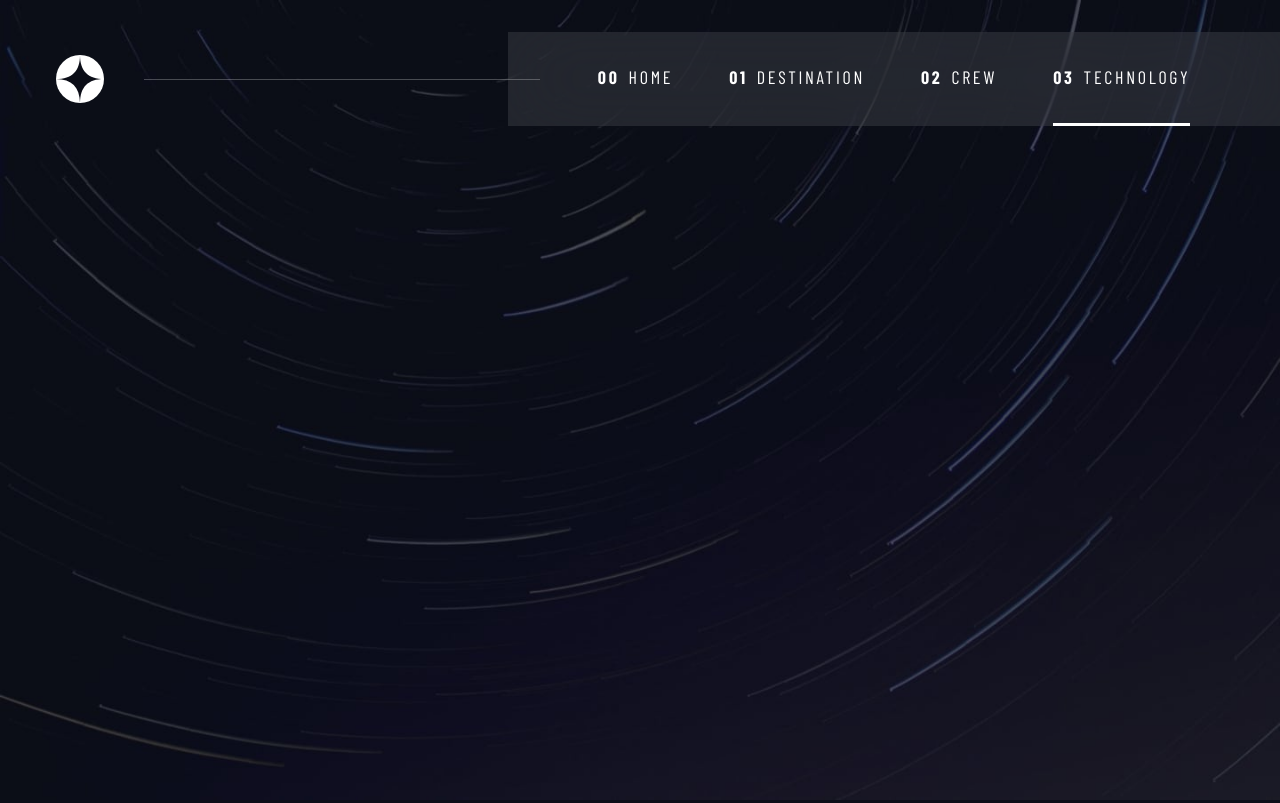
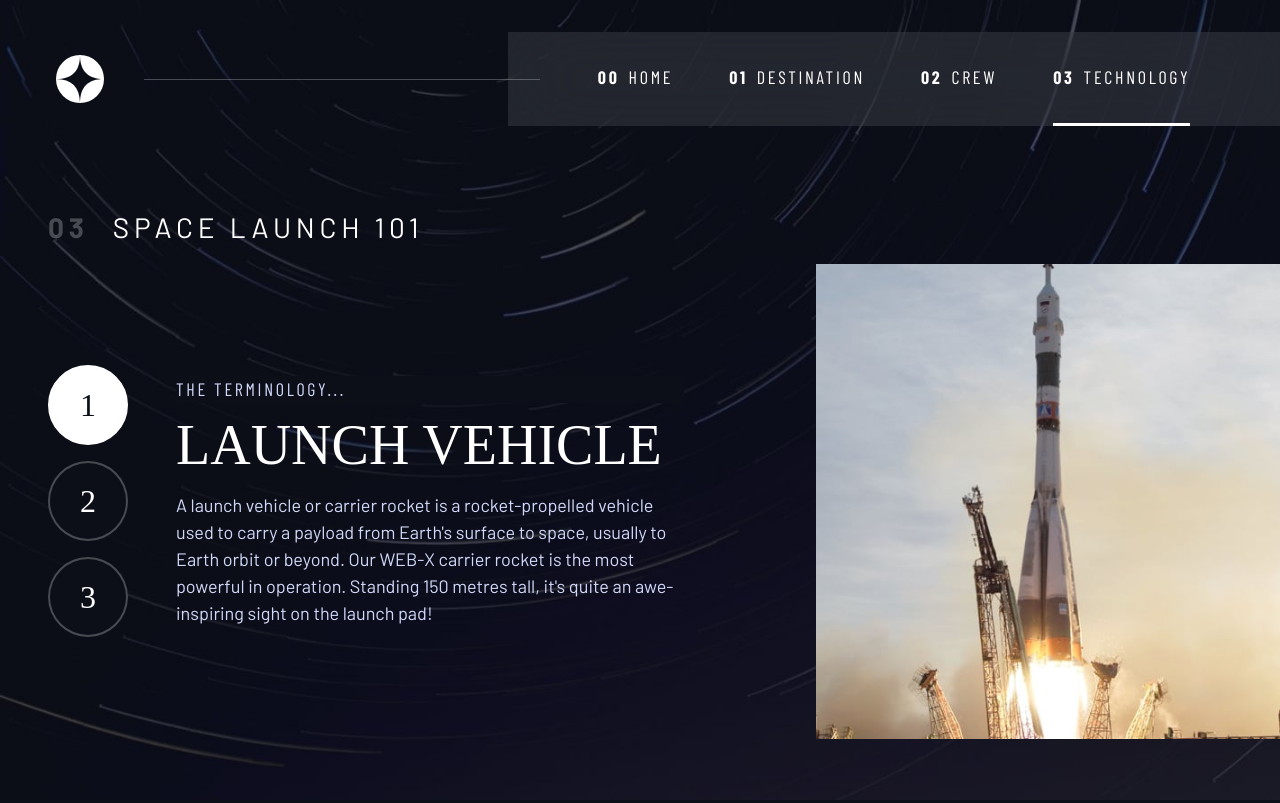
Before and after one commit to unhommequidort/space-tourism, a Next.js app: page /technology in a window 1280 px wide. Built offline with nearby package versions, Linux system fonts and the light colour scheme; a web font is replaced by a local one.

Commit message:
Create technology page

```diff
--- a/app/crew/page.tsx
+++ b/app/crew/page.tsx
@@ -8,7 +8,7 @@ export default function CrewPage() {
   const [name, setName] = useState('Douglas Hurley');
 
   const data = json.crew.find((member) => member.name === name);
-  console.log(data);
+
   return (
     <main id="main" className="grid-container grid-container--crew flow">
       <h1 className={`numbered-title ${ff_sans_cond}`}>
@@ -24,7 +24,7 @@ export default function CrewPage() {
             {name}
           </p>
         </header>
-        <p className="text-accent">{data?.bio}</p>
+        <p>{data?.bio}</p>
       </article>
 
       <div className="dot-indicators flex" role="tablist">
--- a/app/destination/page.tsx
+++ b/app/destination/page.tsx
@@ -42,9 +42,7 @@ export default function DestinationPage() {
           {destination}
         </h2>
 
-        <p className={`text-accent fs-400 ${ff_sans_normal.className}`}>
-          {data?.description}
-        </p>
+        <p>{data?.description}</p>
 
         <div className="destination-meta flex">
           <div>
--- a/app/globals.css
+++ b/app/globals.css
@@ -490,6 +490,7 @@ select {
 
 .grid-container p:not([class]) {
   max-width: 50ch;
+  color: hsl(var(--clr-light));
 }
 
 /* destination layout */
@@ -560,6 +561,33 @@ select {
 
 .crew-details h2 {
   opacity: 0.5;
+}
+
+/* technology layout */
+
+.grid-container--technology {
+  --flow-space: 1rem;
+  padding-inline: 0;
+  grid-template-areas:
+    'title'
+    'image'
+    'tabs'
+    'content';
+}
+
+.grid-container--technology .technology-details {
+  grid-area: content;
+}
+
+.grid-container--technology .numbered-indicators {
+  flex-direction: row;
+  grid-area: tabs;
+}
+
+.grid-container--technology picture {
+  grid-area: image;
+  /* max-width: 60%; */
+  /* border-bottom: 1px solid hsl(var(--clr-white) / 0.1); */
 }
 
 @media (min-width: 35em) {
@@ -645,4 +673,25 @@ select {
     align-self: end;
     max-width: 90%;
   }
+
+  .grid-container--technology {
+    grid-template-columns:
+      minmax(1rem, 1fr) minmax(0px, 6rem) minmax(0px, 50rem) minmax(0px, 26rem)
+      minmax(1rem, 1fr);
+    justify-items: start;
+    grid-template-areas:
+      '. title title tile .'
+      '. tabs content image .';
+  }
+
+  .grid-container--technology > picture {
+    grid-column: span 2;
+    align-self: start;
+    /* justify-self: flex-end; */
+    max-height: 100%;
+  }
+
+  .grid-container--technology .numbered-indicators {
+    flex-direction: column;
+  }
 }
--- a/app/technology/page.tsx
+++ b/app/technology/page.tsx
@@ -1,5 +1,78 @@
-import React from 'react';
+'use client';
+import React, { useState } from 'react';
+import json from '@/data.json';
+import { ff_sans_cond, ff_serif } from '../style/fonts';
 
 export default function TechnologyPage() {
-  return <div></div>;
+  const [tech, setTech] = useState('Launch vehicle');
+
+  const data = json.technology.find((obj) => obj.name === tech);
+  console.log(data);
+
+  return (
+    <main id="main" className="grid-container grid-container--technology flow">
+      <h1 className={`numbered-title ${ff_sans_cond}`}>
+        <span aria-hidden="true">03 </span>Space launch 101
+      </h1>
+
+      <picture>
+        <source
+          media="(min-width: 45em)"
+          srcSet={`${data?.images.portrait.substring(1)}`}
+          type="image/jpg"
+        />
+        <img
+          src={`${data?.images.landscape.substring(1)}`}
+          alt={`${data?.name}`}
+        />
+      </picture>
+
+      <div
+        className={`numbered-indicators fs-600 flex ${ff_serif.className}`}
+        role="tablist"
+      >
+        {json.technology.map((obj, index) => (
+          <button
+            onClick={() => setTech(obj.name)}
+            key={obj.name}
+            className="bg-dark text-white"
+            role="tab"
+            aria-selected={tech === obj.name}
+          >
+            {index + 1}
+          </button>
+        ))}
+      </div>
+
+      <article className="technology-details flow ">
+        <header className="flow flow--space-small">
+          <p
+            className={`uppercase text-accent bg-dark letter-spacing-2 ${ff_sans_cond.className} `}
+          >
+            The terminology...
+          </p>
+          <h2 className={`fs-700 name uppercase ${ff_serif.className}`}>
+            {data?.name}
+          </h2>
+        </header>
+        <p>{data?.description}</p>
+      </article>
+
+      {/*
+
+  03 Space launch 101
+
+  1
+  2
+  3
+
+  The terminology...
+  Launch vehicle
+
+  A launch vehicle or carrier rocket is a rocket-propelled vehicle used to carry a
+  payload from Earth's surface to space, usually to Earth orbit or beyond. Our
+  WEB-X carrier rocket is the most powerful in operation. Standing 150 metres tall,
+  it's quite an awe-inspiring sight on the launch pad! */}
+    </main>
+  );
 }
```
